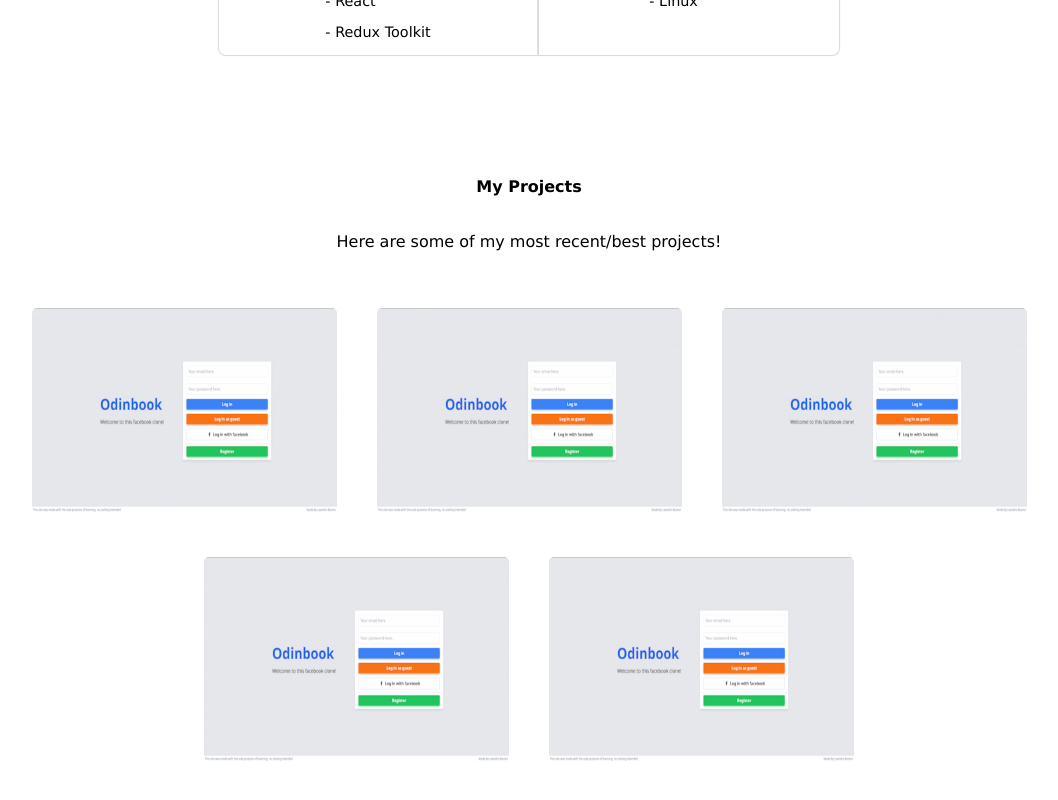
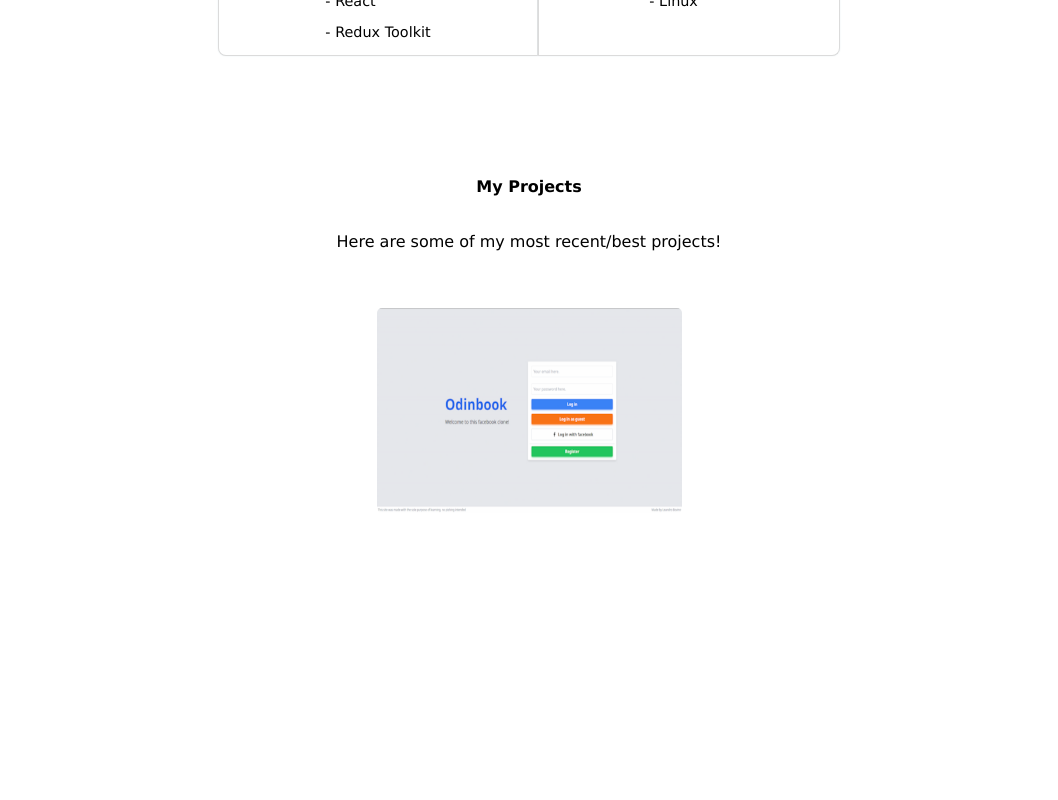
Before and after one commit to leandrob0/portfolio-site, a React (Vite) app: page / in a window 1280 px wide. Shown: the part 1431-2231 px from the top of the page, without its empty margins (111-1169 px from the left). After the commit the page ends 2048 px from the top, so only its background shows below. Built offline with nearby package versions, Linux system fonts and the light colour scheme.

Commit message:
button functionality added

```diff
--- a/src/components/button/Button.tsx
+++ b/src/components/button/Button.tsx
@@ -2,11 +2,12 @@ import "./button.css"
 
 interface buttonProps {
   text: string;
+  to: string;
 }
 
-function Button({ text }: buttonProps) {
+function Button({ text, to }: buttonProps) {
   return (
-    <a className="button-cards">
+    <a className="button-cards" href={to} rel="noopener" target="_blank">
         {text}
     </a>
   );
--- a/src/components/button/button.css
+++ b/src/components/button/button.css
@@ -1,6 +1,7 @@
 .button-cards {
   border: 2px solid #0099ff;
   border-radius: 5px;
+  text-decoration: none;
   background-color: transparent;
   color: white;
   padding: 6px;
--- a/src/components/button/button.scss
+++ b/src/components/button/button.scss
@@ -3,6 +3,7 @@
 .button-cards {
     border: 2px solid $blueColor;
     border-radius: 5px;
+    text-decoration: none;
 
     background-color: transparent;
     color: white;
--- a/src/components/projects/Card.tsx
+++ b/src/components/projects/Card.tsx
@@ -4,9 +4,13 @@ interface cardProps {
   src: string;
   title: string;
   description: string;
+  to: {
+    git: string;
+    deploy: string;
+  }
 }
 
-function Card({ src, title, description }: cardProps) {
+function Card({ src, title, description, to }: cardProps) {
   return (
     <article className="card">
       <img className="image" src={src} alt="Project" />
@@ -14,8 +18,8 @@ function Card({ src, title, description }: cardProps) {
         <p>{title}</p>
         <p className="description">{description}</p>
         <section>
-          <Button text="Know more!" />
-          <Button text="Live page" />
+          <Button text="Know more!" to={to.git} />
+          <Button text="Live page" to={to.deploy} />
         </section>
       </div>
     </article>
--- a/src/components/projects/Projects.tsx
+++ b/src/components/projects/Projects.tsx
@@ -4,6 +4,18 @@ import Odinbook from "../../images/odinbook-img.png";
 import "./projects.css";
 
 function Projects() {
+  const projects = [
+    {
+      title: "Odinbook",
+      description:
+        "Facebook 'Clon' made as a final project for TheOdinProject.com",
+      to: {
+        git: "https://github.com/leandrob0/odinbook-app",
+        deploy: "https://odinbook-top.herokuapp.com/",
+      },
+    },
+  ];
+
   return (
     <section className="projects-section">
       <h4>My Projects</h4>
@@ -15,26 +27,7 @@ function Projects() {
           src={Odinbook}
           title="Odinbook"
           description="Facebook 'Clon' made as a final project for TheOdinProject.com"
-        />
-        <Card
-          src={Odinbook}
-          title="Odinbook"
-          description="Facebook 'Clon' made as a final project for TheOdinProject.com"
-        />
-        <Card
-          src={Odinbook}
-          title="Odinbook"
-          description="Facebook 'Clon' made as a final project for TheOdinProject.com"
-        />
-        <Card
-          src={Odinbook}
-          title="Odinbook"
-          description="Facebook 'Clon' made as a final project for TheOdinProject.com"
-        />
-        <Card
-          src={Odinbook}
-          title="Odinbook"
-          description="Facebook 'Clon' made as a final project for TheOdinProject.com"
+          to={projects[0].to}
         />
       </div>
     </section>
```
Also changed, not shown: 1 other file (tests, documents, lock files or other folders).
